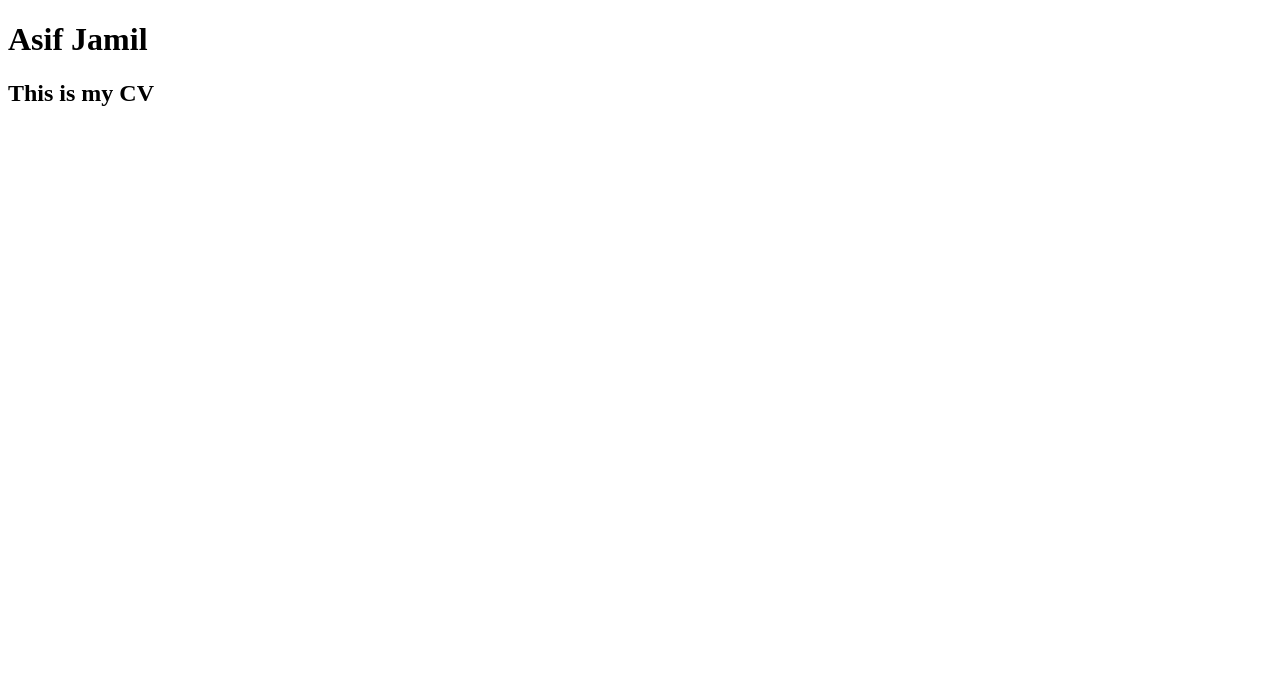
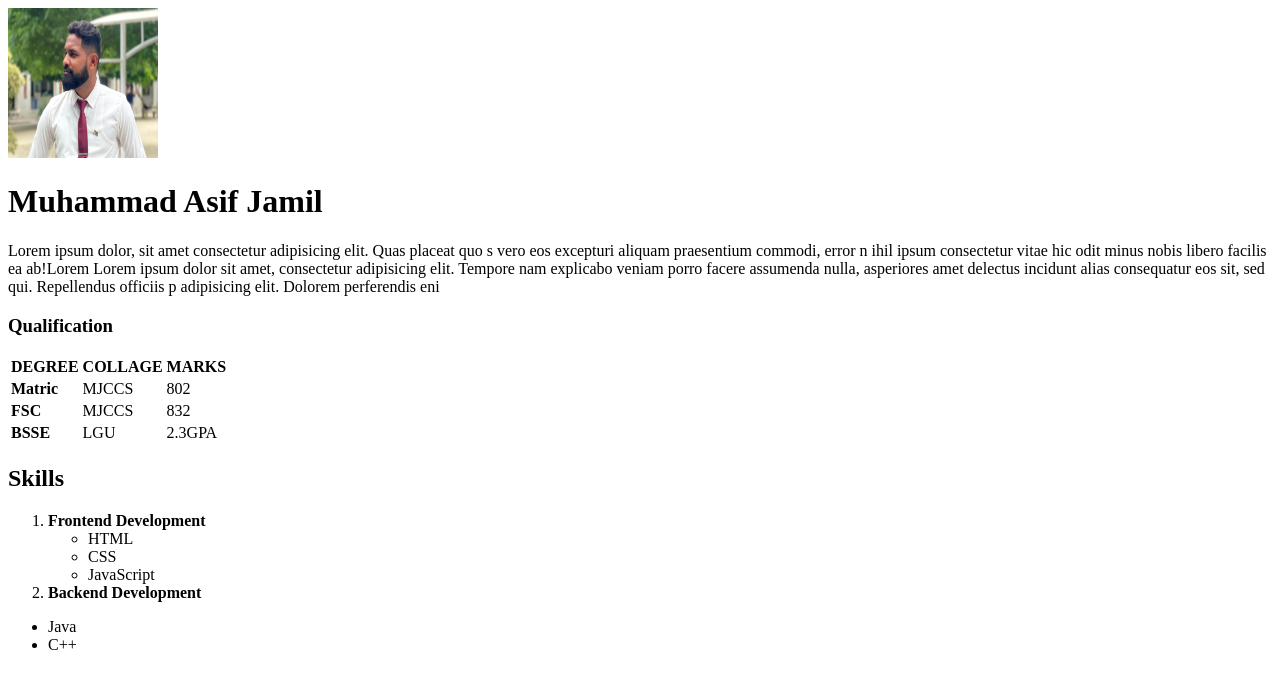
Before and after one commit to AsifCommando/my-cv, a plain HTML site: page index.html in a window 1280 px wide. Drawn offline with Linux system fonts and the light colour scheme.

Commit message:
Added new updates

```diff
--- a/index.html
+++ b/index.html
@@ -6,7 +6,81 @@
     <title>Asif Jamil</title>
 </head>
 <body>
-    <h1>Asif Jamil</h1>
-    <h2>This is my CV</h2>
+    <img src="Asif.jpg" alt="Asif picture not loaded"  width="150" height="150">
+
+    <h1>Muhammad Asif Jamil</h1>
+    <p>Lorem ipsum dolor, sit amet consectetur adipisicing elit. Quas placeat quo
+        s vero eos excepturi aliquam praesentium commodi, error n
+        ihil ipsum consectetur vitae hic odit minus nobis libero facilis ea ab!Lorem Lorem ipsum dolor sit amet, consectetur adipisicing elit. Tempore nam explicabo veniam porro facere assumenda nulla, asperiores amet delectus incidunt alias consequatur
+         eos sit, sed qui. Repellendus officiis p adipisicing elit. Dolorem perferendis eni</p>
+    <h3>Qualification</h3>
+    <table>
+        <th> DEGREE </th>
+        <th> COLLAGE </th>
+        <th> MARKS </th>
+        <tr>
+            <td>
+                <b>Matric</b>
+            </td>
+            <td>
+                MJCCS
+            </td>
+            <td>
+                802
+            </td>
+        </tr>
+         <tr>
+            <td>
+                <b>FSC</b>
+            </td>
+            <td>
+                MJCCS
+            </td>
+            <td>
+                832
+            </td>
+        </tr>
+        <tr>
+            <td>
+                <b>BSSE</b>
+            </td>
+            <td>
+                LGU
+            </td>
+            <td>
+                2.3GPA
+            </td>
+        </tr>
+    </table>
+    <h2>Skills</h2>
+    <ol>
+        <li>
+            <b>Frontend Development</b>
+        </li>
+
+    <ul>
+        <li>
+            HTML
+        </li>
+        <li>
+            CSS
+        </li>
+        <li>
+            JavaScript
+        </li>
+    </ul>
+
+        <li>
+            <b>Backend Development</b>
+        </li>
+    </ol>
+    <ul>
+        <li>
+            Java
+        </li>
+        <li>
+            C++
+        </li>
+    </ul>
 </body>
 </html>
```
Also changed, not shown: Asif.jpg (added).
